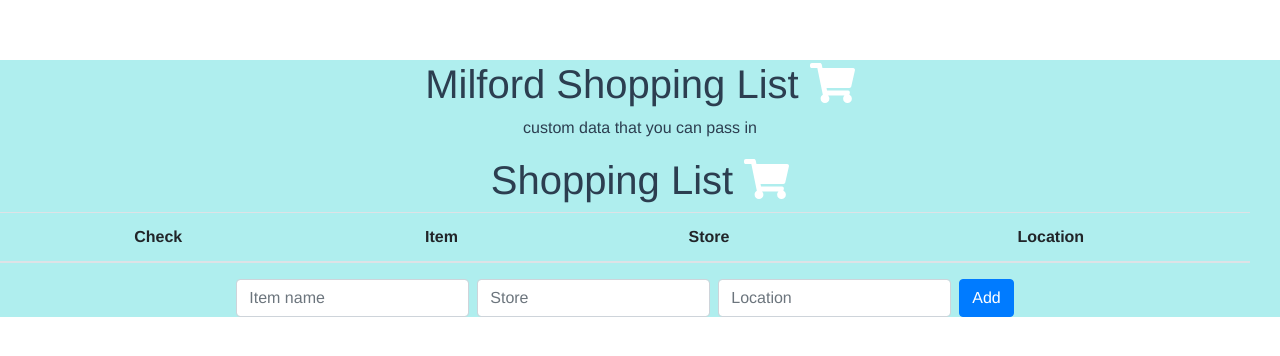
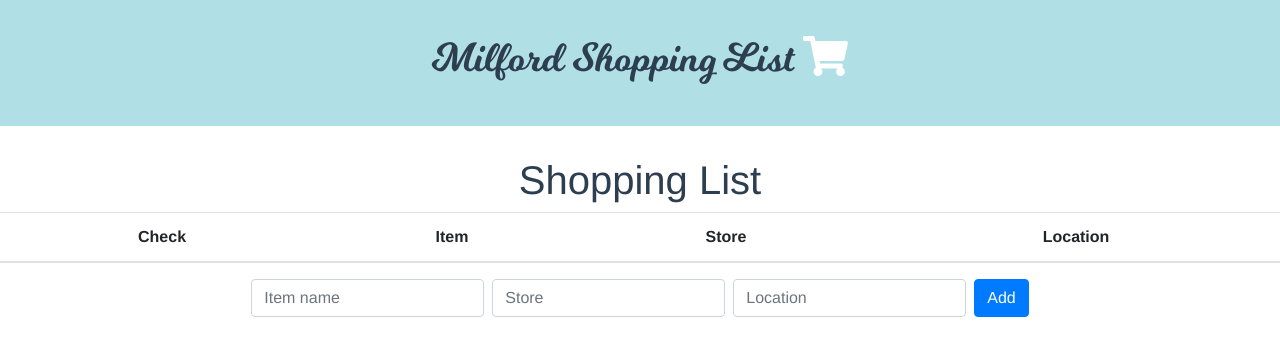
Before and after one commit to jec52011/shopping_list, a Vue app: page / in a window 1280 px wide. Shown: the top 356 px of the page. Built offline with nearby package versions, Linux system fonts and the light colour scheme.

Commit message:
Added font to TitleBar component

```diff
--- a/src/App.vue
+++ b/src/App.vue
@@ -1,7 +1,11 @@
 <template>
   <div id="app">
-    <TitleBar name='custom data that you can pass in'></TitleBar>
-    <router-view/>
+    <div>
+      <TitleBar></TitleBar>
+    </div>
+    <div>
+      <router-view/>
+    </div>
   </div>
 </template>
 
@@ -31,6 +35,6 @@ export default {
   -moz-osx-font-smoothing: grayscale;
   text-align: center;
   color: #2c3e50;
-  margin-top: 60px;
+  //margin-top: 60px;
 }
 </style>
--- a/src/components/Main.vue
+++ b/src/components/Main.vue
@@ -1,6 +1,6 @@
 <template>
   <b-container fluid>
-    <h1>Shopping List <font-awesome-icon icon="shopping-cart" /></h1>
+    <h1 class="table-title">Shopping List</h1>
     <b-row>
       <b-table striped hover :items="items" :fields="fields">
         <template slot="strike" slot-scope="data">
@@ -133,6 +133,9 @@ export default {
   .table-danger th, .table-danger td, .table-danger thead th, .table-danger tbody + tbody {
     border-color: rgb(222, 226, 230);
   }
+  .table-title {
+    padding-top: 30px;
+  }
 </style>
 
 <!-- table-basic-1.vue -->
--- a/src/components/TitleBar.vue
+++ b/src/components/TitleBar.vue
@@ -1,25 +1,30 @@
 <template>
-  <div>
+  <div class="title">
     <h1>Milford Shopping List <font-awesome-icon icon="shopping-cart" /></h1>
-    <p>{{name}}</p>
+    <!--<p>{{name}}</p>-->
   </div>
 </template>
 
 <script>
 export default {
-  name: 'TitleBar',
-  data () {},
-  props: ['name']
+  name: 'TitleBar'//,
+  // data () {},
+  // props: ['name']
 }
 </script>
 
 <style>
-  div{
-    height: 19%;
+  .title{
     width: 100%;
-    background-color: PaleTurquoise;
+    background-color: PowderBlue;
+    padding: 35px;
+    font-family: titleFont;
   }
   .fa-shopping-cart{
     color: White;
   }
+  @font-face {
+   font-family: titleFont;
+   src: url(../assets/Milkshake.otf);
+  }
 </style>
```
Also changed, not shown: src/assets/Milkshake.otf (added).
